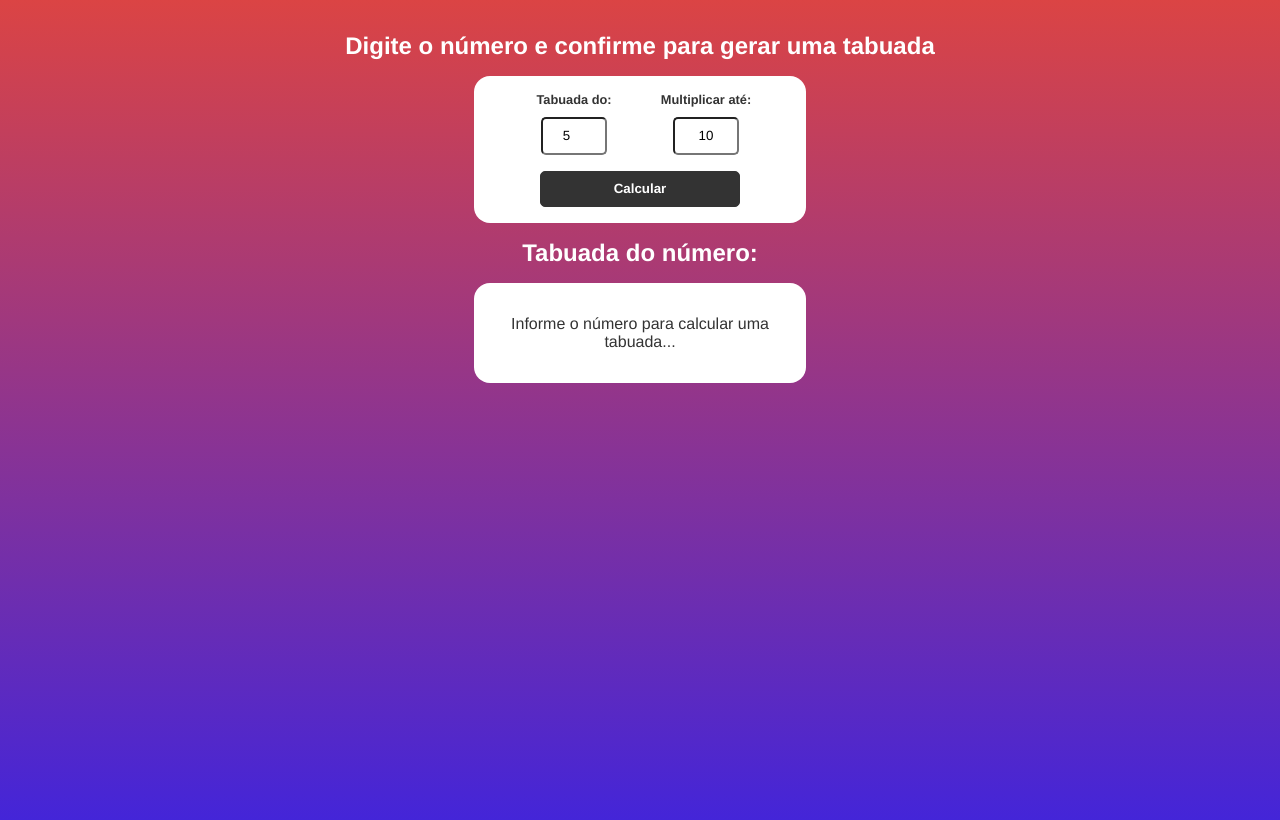
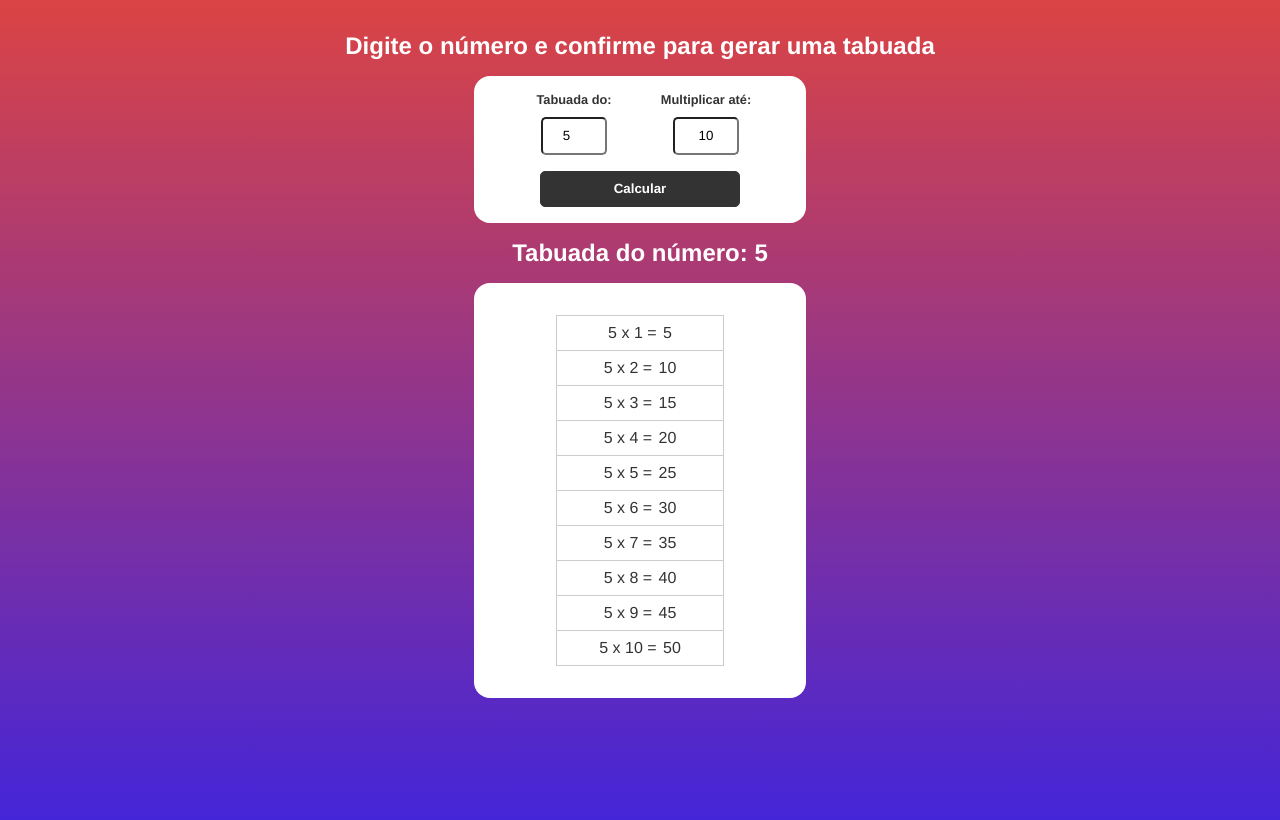
Before and after one commit to VEMS98/Tabuada, a plain HTML site: page index.html in a window 1280 px wide. Both pictures are taken after typing "5" into the empty fields and a click on the input "Calcular". Drawn offline with Linux system fonts and the light colour scheme.

Commit message:
JS
Terminando de adicionar o js e terminando  o projeto.

```diff
--- a/index.html
+++ b/index.html
@@ -12,7 +12,7 @@
     <form id="multiplication-form">
         <div class="form-control">
             <label for="number">Tabuada do:</label>
-            <input type="number" id="number" placeholder="5">
+            <input type="number" id="number" placeholder="3">
         </div>
         <div class="form-control">
             <label for="multiplicator">Multiplicar até:</label>
@@ -21,7 +21,7 @@
         <input type="submit" value="Calcular">
     </form>
     <div id="multiplication-table">
-        <h2 id="multiplication-title">Tabuada do número:<span></span></h2>
+        <h2 id="multiplication-title">Tabuada do número: <span></span></h2>
         <div id="multiplication-operations">
             <p>Informe o número para calcular uma tabuada...</p>
 
--- a/js/script.js
+++ b/js/script.js
@@ -1,13 +1,35 @@
-// seleção dos elementos
+// Seleção dos elementos
 const multiplicationForm = document.querySelector("#multiplication-form");
 const numberInput = document.querySelector("#number");
 const multiplicationInput = document.querySelector("#multiplicator");
 
+const multiplicationTitle = document.querySelector("#multiplication-title span");
 
-
+const  multiplicationTable = document.querySelector("#multiplication-operations");
 
 //Funções
+const createTable = (number, multiplicatorNumber) => {
 
+    multiplicationTable.innerHTML = "";
+
+    for(i = 1; i <= multiplicatorNumber; i++){
+        const result = number * i
+
+        const template = `<div class="row">
+                <div class="operation">${number} x ${i} = </div>
+                <div class="result"> ${result}</div>
+            </div>`;
+
+        const parser = new DOMParser()
+        const htmlTemplate = parser.parseFromString(template, "text/html");
+
+        const row = htmlTemplate.querySelector(".row");
+
+        multiplicationTable.appendChild(row);
+    }
+
+    multiplicationTitle.innerText = number;
+}
 
 
 // Eventos
@@ -20,8 +42,8 @@ multiplicationForm.addEventListener("submit", (e) =>{
 
     const multiplicatorNumber = +multiplicationInput.value;
 
-    if(!multiplicationNumber || multiplicatorNumber) return;
+    if(!multiplicationNumber || !multiplicatorNumber) return;
 
-    console.log(multiplicationNumber, multiplicatorNumber)
+    createTable(multiplicationNumber, multiplicatorNumber)
 
 })
```
